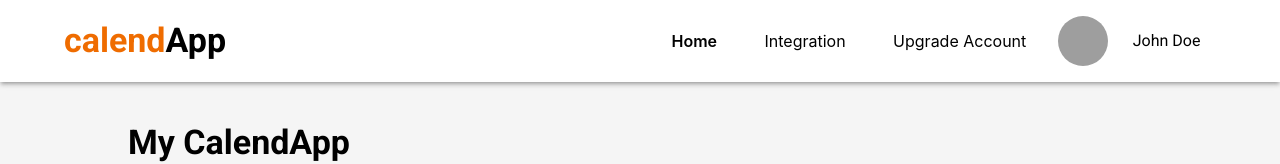
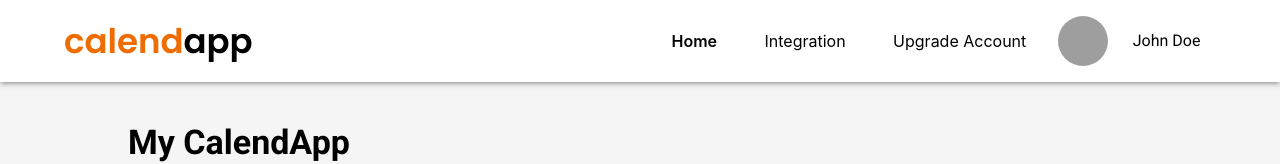
Before and after one commit to hatchways/team-matcha, a React (Create React App) app in the folder client/: page /events in a window 1280 px wide. Shown: the top 164 px of the page. Built offline with nearby package versions, Linux system fonts and the light colour scheme; grey boxes are pictures that could not be loaded.

Commit message:
new logo font added, UI updated

```diff
--- a/client/public/index.html
+++ b/client/public/index.html
@@ -16,6 +16,7 @@
       type="text/css"
       href="https://fonts.googleapis.com/css?family=Roboto:300,400,500,700|Material+Icons"
     />
+    <link href="https://fonts.googleapis.com/css?family=Poppins:300,400,500,600,700&display=swap" rel="stylesheet">
     <!--
       Notice the use of %PUBLIC_URL% in the tags above.
       It will be replaced with the URL of the `public` folder during the build.
--- a/client/src/App.js
+++ b/client/src/App.js
@@ -65,7 +65,7 @@ class App extends Component{
           )}
           />
           <Route
-          path="/profileSetup/:userid"
+          path="/intro/:userid"
           exact
           render={props => (
             <ProfileSetupPage
--- a/client/src/components/Header/Header.js
+++ b/client/src/components/Header/Header.js
@@ -10,7 +10,7 @@ const Header = () => (
                 className="header__logo"
                 variant="h4">
                 calend
-                <span className="header__logo--span">App</span>
+                <span className="header__logo--span">app</span>
             </Typography>
             <nav className="header__nav">
                 <NavLink
--- a/client/src/pages/ProfileSetupPage/ProfileSetupPage.js
+++ b/client/src/pages/ProfileSetupPage/ProfileSetupPage.js
@@ -170,7 +170,7 @@ class ProfileSetupPage extends Component {
                     className="profileSetup__logo--main"
                     variant="h4">
                     calend
-                    <span className="profileSetup__logo--span">App</span>
+                    <span className="profileSetup__logo--span">app</span>
                 </Typography>
             </Box>
                 { stepComponent }
--- a/client/src/styles/base/index.scss
+++ b/client/src/styles/base/index.scss
@@ -1,7 +1,7 @@
 body {
   background-color: whitesmoke;
   margin: 0;
-  font-family: -apple-system, BlinkMacSystemFont, "Segoe UI", "Roboto", "Oxygen",
+  font-family: -apple-system, BlinkMacSystemFont, "Segoe UI", 'Poppins', "Oxygen",
     "Ubuntu", "Cantarell", "Fira Sans", "Droid Sans", "Helvetica Neue",
     sans-serif;
   -webkit-font-smoothing: antialiased;
--- a/client/src/styles/base/settings.scss
+++ b/client/src/styles/base/settings.scss
@@ -5,3 +5,6 @@ $off-white: rgb(230, 230, 230);
 
 // font-weight
 $bold-text: 600 !important;
+
+// font family
+$logo-font: 'Poppins';
--- a/client/src/styles/components/Header.scss
+++ b/client/src/styles/components/Header.scss
@@ -12,6 +12,7 @@
     &__logo{
         margin-bottom: 20px;
         color: $primary;
+        font-family: $logo-font !important;
         font-weight: $bold-text;
 
         &--span{
--- a/client/src/styles/components/LoginPage.scss
+++ b/client/src/styles/components/LoginPage.scss
@@ -8,6 +8,7 @@
     &__logo{
         padding-bottom: 20px;
         color: $primary;
+        font-family: $logo-font !important;
         font-weight: $bold-text;
         &--span{
             color: black;
--- a/client/src/styles/components/ProfileSetup.scss
+++ b/client/src/styles/components/ProfileSetup.scss
@@ -8,10 +8,12 @@
         margin-bottom: 20px;
         &--main{
             color: $primary;
+            font-family: $logo-font !important;
             font-weight: $bold-text;
         }
         &--span{
             color: black;
+            font-family: $logo-font !important;
             font-weight: $bold-text;
         }
     }
--- a/client/src/styles/components/ProfileStep1.scss
+++ b/client/src/styles/components/ProfileStep1.scss
@@ -9,7 +9,7 @@
     }
     &__form{
         @include applyFlex(center, center, column);
-        padding-bottom: 90px;
+        padding-bottom: 65px;
         padding-top: 90px;
         width: 80%;
 
--- a/client/src/styles/components/ProfileStep3.scss
+++ b/client/src/styles/components/ProfileStep3.scss
@@ -8,7 +8,7 @@
 
         &--hours{
             @include applyFlex(center, center, column);
-            padding-top: 35px;
+            padding-top: 25px;
             padding-bottom: 5px;
             width: 80%;
 
@@ -43,8 +43,8 @@
 
         &--days{
             @include applyFlex(center, center, column);
-            padding-top: 35px;
-            padding-bottom: 60px;
+            padding-top: 25px;
+            padding-bottom: 50px;
             width: 80%;
 
             &--title{
--- a/client/src/styles/components/ProfileStepsFooter.scss
+++ b/client/src/styles/components/ProfileStepsFooter.scss
@@ -1,8 +1,6 @@
 // step1 footer
 .stepsFooter{
     @include applyFlex(center, center, column);
-    padding-top: 20px;
-    padding-bottom: 20px;
     width: 100%;
     &__btn{
         background-color: $primary !important;
```
